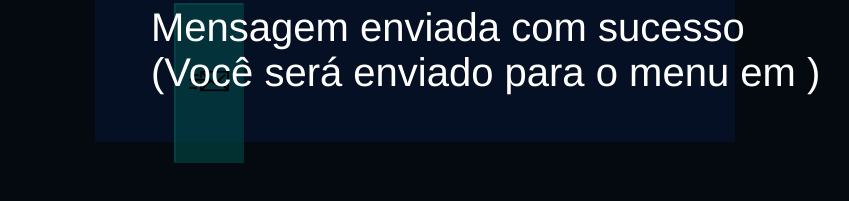
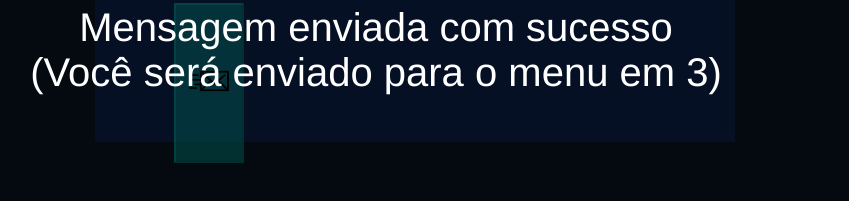
Before and after one commit to BandTec/Pantec, a plain HTML site: page projeto-site/public/contato.html in a window 1280 px wide. Both pictures are taken after a click on the button 498 px from the left and 581 px from the top of the page. Shown: the part 499-700 px from the top of the page, without its empty margins (289-1138 px from the left). Drawn offline with Linux system fonts and the light colour scheme.

Commit message:
contagem regressiva contato

```diff
--- a/projeto-site/public/CSS/Estilo_contato.css
+++ b/projeto-site/public/CSS/Estilo_contato.css
@@ -74,8 +74,9 @@ input{
 .validado{
     font-family: 'Helvetica Neue';
     font-size: 40px;
-    margin-left: 440px;
+    margin-left: 50px;
     margin-top: 20px;
+    text-align: center;
 }
 @media (max-width:1055px){
     .div_formulario{
--- a/projeto-site/public/contato.html
+++ b/projeto-site/public/contato.html
@@ -42,12 +42,23 @@
 
     function enviar() {
         div_mensagem.style.display = "block";
+
+        //Aparece o aviso durante 5 segundos
         setTimeout(function () {
             div_mensagem.style.display = "none";
+        }, 5200);
+
+        //Contagem regressiva
+        contagem.innerHTML = 5;
+        var tempo = 4;
+        var contagem_regressiva = setInterval(function () {
+            contagem.innerHTML = tempo ;
+            tempo -= 1;
+        }, 1000);
+
+        //Volta para home
+        setInterval(function () {
+            window.location.href = 'index.html';
         }, 5000);
-        setInterval(function(){
-            window.location.href = 'index.html';
-            }, 5000);
     }
-
 </script>
```
